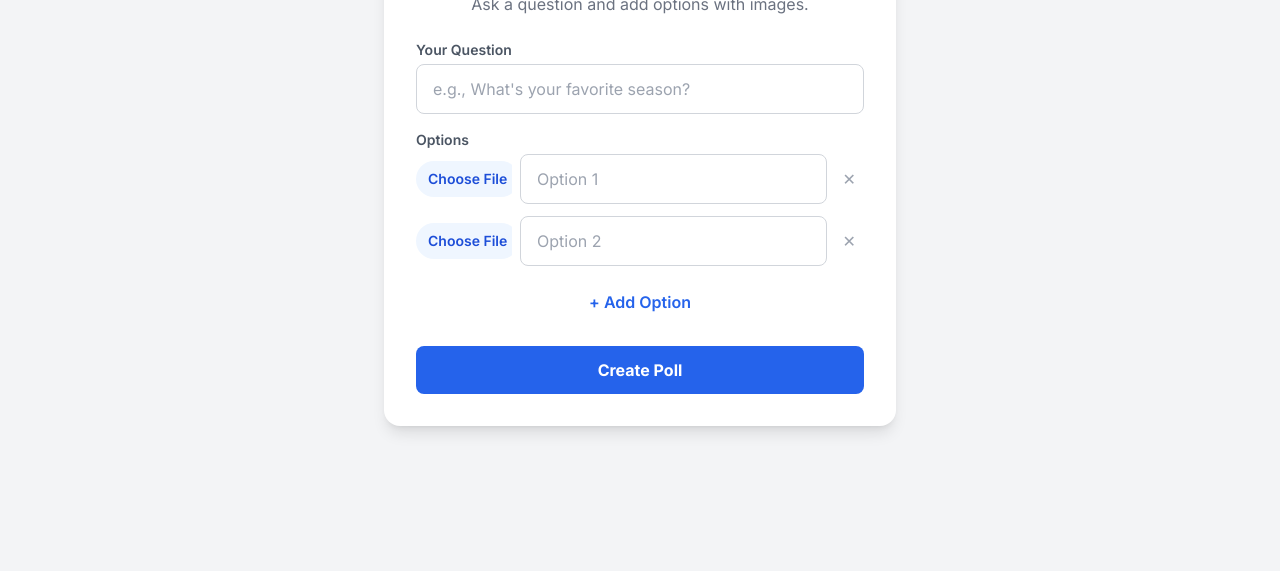
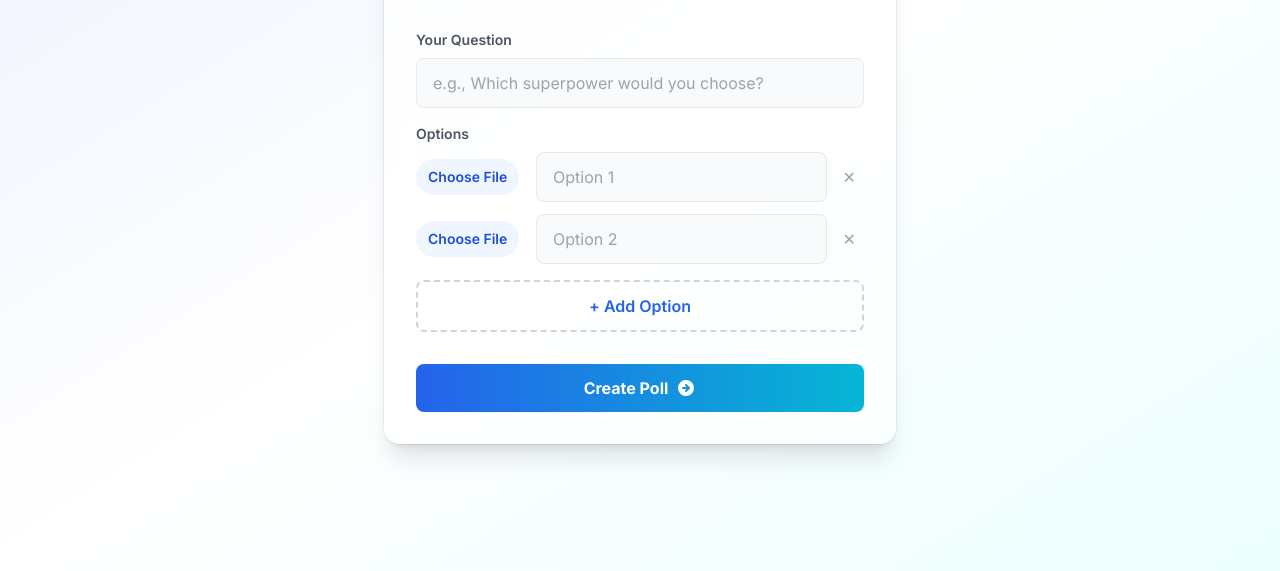
Before and after one commit to bs779517/bs779517-, a website: page index.html in a window 1280 px wide. Shown: the part 229-800 px from the top of the page. Drawn offline with nearby package versions, Linux system fonts and the light colour scheme.

Commit message:
Revamp poll creation UI with new styles
Updated the poll creation interface with a new design and improved styling.

```diff
--- a/index.html
+++ b/index.html
@@ -3,54 +3,67 @@
 <head>
     <meta charset="UTF-8">
     <meta name="viewport" content="width=device-width, initial-scale=1.0">
-    <title>Poll Creator</title>
+    <title>Create a Beautiful Poll</title>
     <script src="https://cdn.tailwindcss.com"></script>
     <link href="https://fonts.googleapis.com/css2?family=Inter:wght@400;500;600;700&display=swap" rel="stylesheet">
-    <style> body { font-family: 'Inter', sans-serif; } </style>
+    <style>
+        body { font-family: 'Inter', sans-serif; }
+    </style>
 </head>
-<body class="bg-gray-100 flex items-center justify-center min-h-screen p-4">
-    <div class="w-full max-w-lg">
-        <div id="create-section" class="bg-white p-8 rounded-2xl shadow-lg">
-            <h1 class="text-3xl font-bold text-gray-800 text-center mb-2">Create a Poll</h1>
-            <p class="text-gray-500 text-center mb-6">Ask a question and add options with images.</p>
+<body class="bg-gradient-to-br from-indigo-50 via-white to-cyan-50 flex items-center justify-center min-h-screen p-4">
+
+    <div class="w-full max-w-lg transition-all duration-500">
+        <div id="create-section" class="bg-white/70 backdrop-blur-xl p-8 rounded-2xl shadow-xl ring-1 ring-gray-900/5">
+            <h1 class="text-3xl font-bold text-gray-800 text-center mb-2">Create a New Poll</h1>
+            <p class="text-gray-500 text-center mb-8">Let's get started. What do you want to ask?</p>
+
             <form id="create-poll-form">
                 <div class="space-y-4">
                     <div>
-                        <label for="poll-question" class="text-sm font-semibold text-gray-600 mb-1 block">Your Question</label>
-                        <input type="text" id="poll-question" placeholder="e.g., What's your favorite season?" class="w-full px-4 py-3 border border-gray-300 rounded-lg" required>
+                        <label for="poll-question" class="text-sm font-semibold text-gray-600 mb-2 block">Your Question</label>
+                        <input type="text" id="poll-question" placeholder="e.g., Which superpower would you choose?" class="w-full px-4 py-3 bg-gray-50 border border-gray-200 rounded-lg focus:bg-white focus:outline-none focus:ring-2 focus:ring-blue-500 transition-all duration-300" required>
                     </div>
+
                     <div>
-                        <label class="text-sm font-semibold text-gray-600 mb-1 block">Options</label>
+                        <label class="text-sm font-semibold text-gray-600 mb-2 block">Options</label>
                         <div id="options-container" class="space-y-3">
                             <div class="flex items-center space-x-2">
-                                <input type="file" name="optionsImages" accept="image/*" class="w-24 file:mr-4 file:py-2 file:px-3 file:rounded-full file:border-0 file:text-sm file:font-semibold file:bg-blue-50 file:text-blue-700 hover:file:bg-blue-100">
-                                <input type="text" name="optionsTexts" placeholder="Option 1" class="w-full px-4 py-3 border border-gray-300 rounded-lg" required>
-                                <button type="button" onclick="removeOption(this)" class="p-2 text-gray-400 hover:text-red-500">&#10005;</button>
+                                <input type="file" name="optionsImages" accept="image/*" class="w-28 file:mr-4 file:py-2 file:px-3 file:rounded-full file:border-0 file:text-sm file:font-semibold file:bg-blue-50 file:text-blue-700 hover:file:bg-blue-100 transition-colors">
+                                <input type="text" name="optionsTexts" placeholder="Option 1" class="w-full px-4 py-3 bg-gray-50 border border-gray-200 rounded-lg focus:bg-white" required>
+                                <button type="button" onclick="removeOption(this)" class="p-2 text-gray-400 hover:text-red-500 transition-colors">&#10005;</button>
                             </div>
                             <div class="flex items-center space-x-2">
-                                <input type="file" name="optionsImages" accept="image/*" class="w-24 file:mr-4 file:py-2 file:px-3 file:rounded-full file:border-0 file:text-sm file:font-semibold file:bg-blue-50 file:text-blue-700 hover:file:bg-blue-100">
-                                <input type="text" name="optionsTexts" placeholder="Option 2" class="w-full px-4 py-3 border border-gray-300 rounded-lg" required>
-                                <button type="button" onclick="removeOption(this)" class="p-2 text-gray-400 hover:text-red-500">&#10005;</button>
+                                <input type="file" name="optionsImages" accept="image/*" class="w-28 file:mr-4 file:py-2 file:px-3 file:rounded-full file:border-0 file:text-sm file:font-semibold file:bg-blue-50 file:text-blue-700 hover:file:bg-blue-100 transition-colors">
+                                <input type="text" name="optionsTexts" placeholder="Option 2" class="w-full px-4 py-3 bg-gray-50 border border-gray-200 rounded-lg focus:bg-white" required>
+                                <button type="button" onclick="removeOption(this)" class="p-2 text-gray-400 hover:text-red-500 transition-colors">&#10005;</button>
                             </div>
                         </div>
                     </div>
-                    <button type="button" onclick="addOption()" class="w-full text-blue-600 font-semibold py-2 px-4 rounded-lg hover:bg-blue-50">+ Add Option</button>
+
+                    <button type="button" onclick="addOption()" class="w-full text-blue-600 font-semibold py-3 px-4 rounded-lg border-2 border-dashed border-gray-300 hover:bg-blue-50 hover:border-blue-400 transition-all duration-300">+ Add Option</button>
                 </div>
-                <button type="submit" class="w-full mt-6 bg-blue-600 text-white font-bold py-3 px-4 rounded-lg hover:bg-blue-700">Create Poll</button>
+
+                <button type="submit" class="w-full mt-8 bg-gradient-to-r from-blue-600 to-cyan-500 text-white font-bold py-3 px-4 rounded-lg hover:brightness-110 transition-all duration-300 transform hover:scale-105 flex items-center justify-center space-x-2">
+                    <span>Create Poll</span>
+                    <svg xmlns="http://www.w3.org/2000/svg" class="h-5 w-5" viewBox="0 0 20 20" fill="currentColor"><path fill-rule="evenodd" d="M10 18a8 8 0 100-16 8 8 0 000 16zm3.707-8.707l-3-3a1 1 0 00-1.414 1.414L10.586 9H7a1 1 0 100 2h3.586l-1.293 1.293a1 1 0 101.414 1.414l3-3a1 1 0 000-1.414z" clip-rule="evenodd" /></svg>
+                </button>
             </form>
         </div>
-        <div id="share-section" class="bg-white p-8 rounded-2xl shadow-lg hidden">
+
+        <div id="share-section" class="bg-white/70 backdrop-blur-xl p-8 rounded-2xl shadow-xl ring-1 ring-gray-900/5 hidden">
             <h2 class="text-2xl font-bold text-green-600 text-center mb-4">Poll Created!</h2>
             <p class="text-gray-600 text-center mb-6">Share this link with your friends:</p>
-            <input type="text" id="shareable-link" class="w-full px-4 py-3 border border-gray-300 rounded-lg bg-gray-100 text-center" readonly>
+            <input type="text" id="shareable-link" class="w-full px-4 py-3 border border-gray-300 rounded-lg bg-gray-100 text-center text-sm" readonly>
             <button onclick="copyLink()" class="w-full mt-4 bg-blue-600 text-white font-bold py-3 px-4 rounded-lg hover:bg-blue-700">Copy Link</button>
             <button onclick="createNewPoll()" class="w-full mt-6 bg-gray-600 text-white font-bold py-3 px-4 rounded-lg hover:bg-gray-700">Create New Poll</button>
         </div>
     </div>
+
     <script>
+        // JavaScript में कोई बदलाव नहीं है, इसलिए पुराना वाला ही काम करेगा
         const API_URL = '';
         function showSection(sectionId) { ['create-section', 'share-section'].forEach(id => document.getElementById(id).classList.add('hidden')); document.getElementById(sectionId).classList.remove('hidden'); }
-        function addOption() { const container = document.getElementById('options-container'); const optionCount = container.children.length + 1; const newOption = document.createElement('div'); newOption.className = 'flex items-center space-x-2'; newOption.innerHTML = `<input type="file" name="optionsImages" accept="image/*" class="w-24 file:mr-4 file:py-2 file:px-3 file:rounded-full file:border-0 file:text-sm file:font-semibold file:bg-blue-50 file:text-blue-700 hover:file:bg-blue-100"><input type="text" name="optionsTexts" placeholder="Option ${optionCount}" class="w-full px-4 py-3 border border-gray-300 rounded-lg" required><button type="button" onclick="removeOption(this)" class="p-2 text-gray-400 hover:text-red-500">&#10005;</button>`; container.appendChild(newOption); }
+        function addOption() { const container = document.getElementById('options-container'); const optionCount = container.children.length + 1; const newOption = document.createElement('div'); newOption.className = 'flex items-center space-x-2'; newOption.innerHTML = `<input type="file" name="optionsImages" accept="image/*" class="w-28 file:mr-4 file:py-2 file:px-3 file:rounded-full file:border-0 file:text-sm file:font-semibold file:bg-blue-50 file:text-blue-700 hover:file:bg-blue-100 transition-colors"><input type="text" name="optionsTexts" placeholder="Option ${optionCount}" class="w-full px-4 py-3 bg-gray-50 border border-gray-200 rounded-lg focus:bg-white" required><button type="button" onclick="removeOption(this)" class="p-2 text-gray-400 hover:text-red-500 transition-colors">&#10005;</button>`; container.appendChild(newOption); }
         function removeOption(button) { if (document.getElementById('options-container').children.length > 2) { button.parentElement.remove(); } else { alert('You need at least two options.'); } }
         document.getElementById('create-poll-form').addEventListener('submit', async function(e) { e.preventDefault(); const question = document.getElementById('poll-question').value.trim(); const optionsTexts = Array.from(document.querySelectorAll('input[name="optionsTexts"]')).map(input => input.value.trim()); const optionsImages = document.querySelectorAll('input[name="optionsImages"]'); const formData = new FormData(); formData.append('question', question); formData.append('optionsTexts', JSON.stringify(optionsTexts)); optionsImages.forEach(imageInput => { if (imageInput.files[0]) { formData.append('optionsImages', imageInput.files[0]); } }); try { const response = await fetch(`${API_URL}/api/poll`, { method: 'POST', body: formData }); if (!response.ok) throw new Error('Failed to create poll.'); const newPoll = await response.json(); showShareScreen(newPoll.id); } catch (error) { alert('Error: ' + error.message); } });
         function showShareScreen(pollId) { const link = `${window.location.origin}/poll.html?id=${pollId}`; document.getElementById('shareable-link').value = link; showSection('share-section'); }
```
